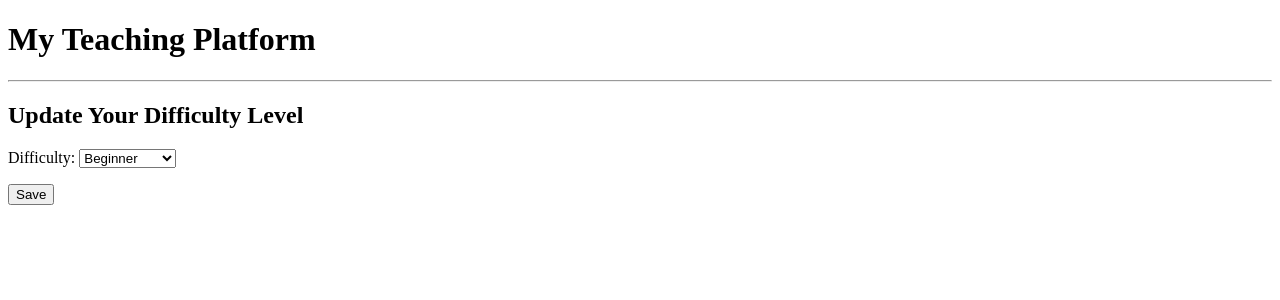
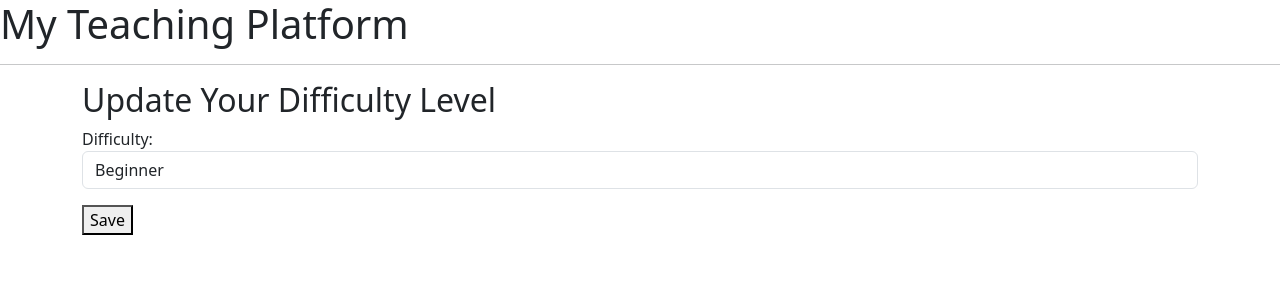
Before and after one commit to reyyreyy/projectv1, a Django app: page /accounts/update-difficulty/ in a window 1280 px wide. Shown: the top 300 px of the page. Run offline with Django 5.2, Linux system fonts and the light colour scheme; the visitor is signed in with stand-in values (Sample User, id 1); parts of the project's set-up code (start-up, migrations or seed data) failed here and were passed over; some libraries are stand-ins or nearby versions.

Commit message:
chore: templates/base.html via bridge (Create a Bootstrap 5 base layout with a navbar include at te...)

```diff
--- a/templates/base.html
+++ b/templates/base.html
@@ -1,19 +1,23 @@
-<!-- projectv1/templates/base.html -->
 <!DOCTYPE html>
 <html lang="en">
 <head>
     <meta charset="UTF-8">
+    <meta name="viewport" content="width=device-width, initial-scale=1.0">
     <title>{% block title %}My Teaching Platform{% endblock %}</title>
+    <link href="https://cdn.jsdelivr.net/npm/bootstrap@5.3.0-alpha1/dist/css/bootstrap.min.css" rel="stylesheet">
 </head>
 <body>
     <header>
+        {% include 'partials/_navbar.html' %}
         <h1>My Teaching Platform</h1>
         <hr>
     </header>
 
-    <main>
+    <main class="container">
         {% block content %}
         {% endblock %}
     </main>
+
+    <script src="https://cdn.jsdelivr.net/npm/bootstrap@5.3.0-alpha1/dist/js/bootstrap.bundle.min.js"></script>
 </body>
 </html>
```
